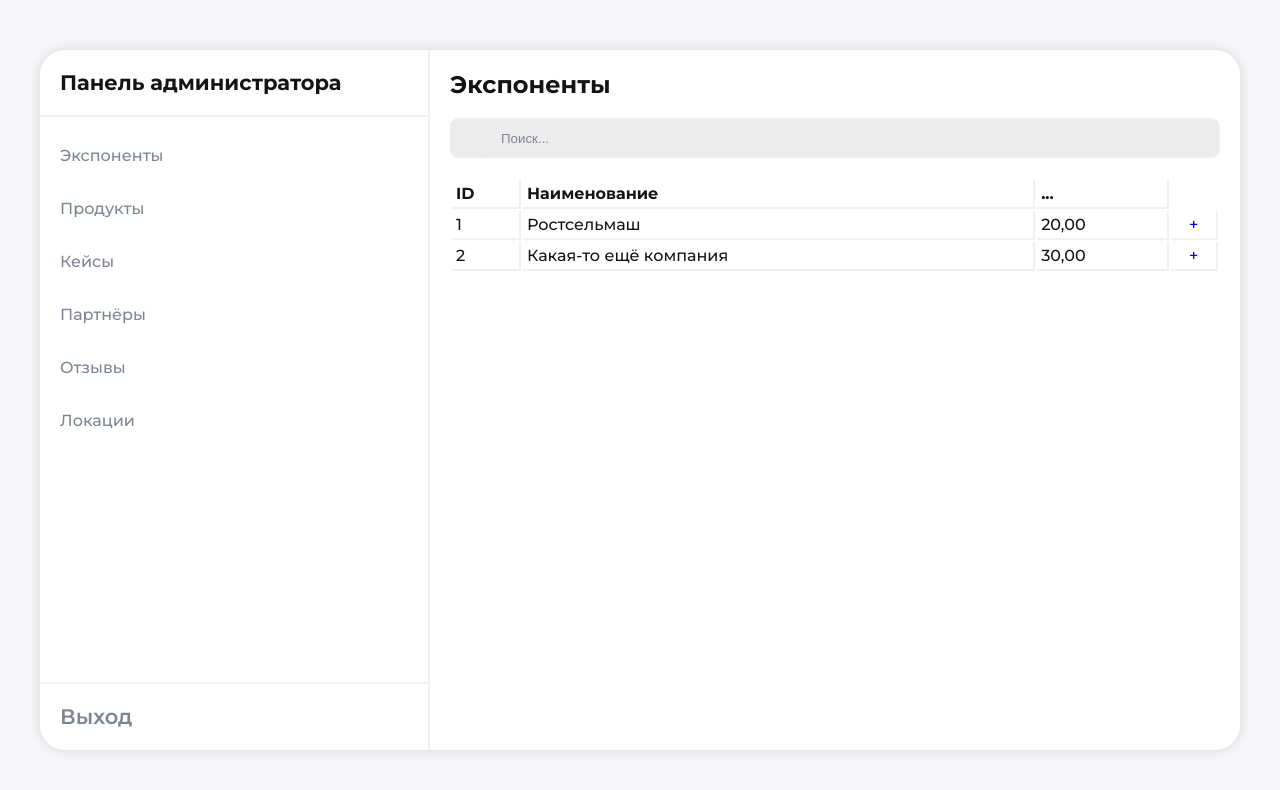
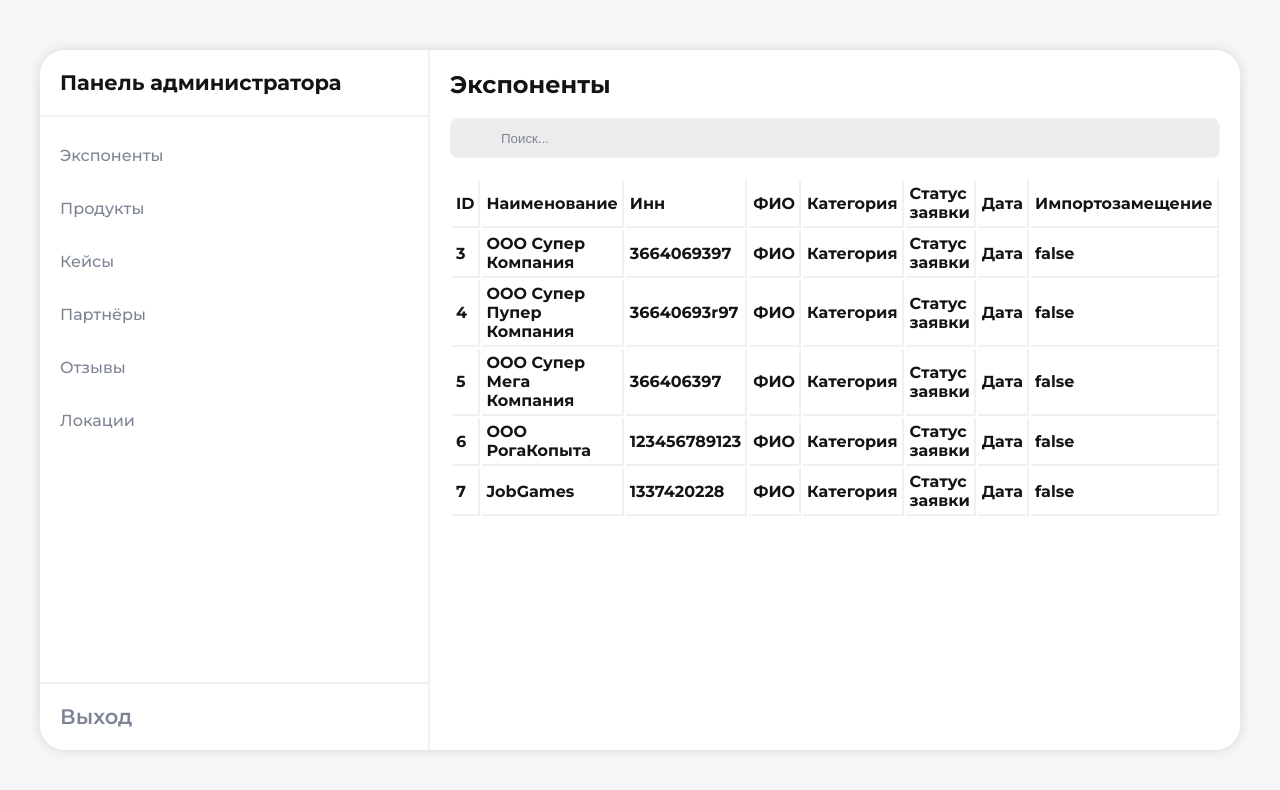
Before and after one commit to milkhunters/hahaton-frontend, a Vue app: page /admin/exhibitors in a window 1280 px wide. Shown: the top 790 px of the page. Built offline with nearby package versions, Linux system fonts and the light colour scheme; a web font is replaced by a local one.

Commit message:
fix admin pages and router

```diff
--- a/src/components/admin/admin.vue
+++ b/src/components/admin/admin.vue
@@ -58,6 +58,7 @@ export default {
   height: 100%;
   width: 100%;
   padding: 20px;
+  overflow-x: auto;
 }
 .data_title {
   font-weight: 600;
--- a/src/components/admin/adminPages/adminCase.vue
+++ b/src/components/admin/adminPages/adminCase.vue
@@ -3,7 +3,33 @@
   <br>
   <admin-search></admin-search>
 <div>
-  Admin Case
+  <table class="admin_table">
+
+    <tr>
+      <th>ID</th>
+      <th>Наименование</th>
+      <th>Ссылка</th>
+      <th>Категория</th>
+      <th>Статус публикации</th>
+      <th>Ссылка</th>
+      <th>GPS</th>
+      <th>Компания</th>
+    </tr>
+
+
+    <tr v-for="item in cases" :key="item.id">
+      <td>{{ item.id }}</td>
+      <td>{{ item.caseName }}</td>
+      <td>{{ item.caseLink }}</td>
+      <td>{{ item.caseType }}</td>
+      <td>{{ item.caseStatus }}</td>
+      <td>{{ item.caseDate }}</td>
+      <td>{{ item.caseCompany }}</td>
+      <td>{{ item.caseShield }}</td>
+      <td><a href="#" class="table_link">+</a></td>
+    </tr>
+
+  </table>
 </div>
 </template>
 
@@ -11,10 +37,43 @@
 import AdminSearch from "@/components/admin/adminComponent/adminSearch";
 export default {
   name: "adminCase",
-  components: {AdminSearch}
-}
+  components: {AdminSearch},
+  data() {
+    return{
+      cases: [
+        {
+          id: 1, caseName: 'РостЗавод', caseLink: 'https://zrost.com', caseType: 'Сельхоз-техника', caseStatus: 'Иванов Иван', caseDate: '123456789', caseCompany: 'Принято', caseShield: 'Да'
+        }
+      ]}
+    }
+  }
+
 </script>
 
 <style scoped>
-
+.admin_table {
+  margin-top: 20px;
+  width: 100%;
+}
+.admin_table tr {
+  border: 1px solid var(--border-light);
+}
+.admin_table th {
+  border-right: 2px solid var(--border-light);
+  border-bottom: 2px solid var(--border-light);
+  text-align: left;
+  padding: 4px;
+}
+.admin_table td {
+  border-right: 2px solid var(--border-light);
+  padding: 4px;
+  border-bottom: 2px solid var(--border-light);
+}
+.table_link {
+  display: flex;
+  justify-content: center;
+  align-items: center;
+  width: 100%;
+  height: 100%;
+}
 </style>
--- a/src/components/admin/adminPages/adminExhibitors.vue
+++ b/src/components/admin/adminPages/adminExhibitors.vue
@@ -5,25 +5,28 @@
 <div>
   <table class="admin_table">
 
-    <tr>
+    <tr class="admin_table_title">
       <th>ID</th>
       <th>Наименование</th>
-      <th>...</th>
+      <th>Инн</th>
+      <th>ФИО</th>
+      <th>Категория</th>
+      <th>Статус заявки</th>
+      <th>Дата</th>
+      <th>Импортозамещение</th>
     </tr>
 
-    <tr>
-      <td>1</td>
-      <td>Ростсельмаш</td>
-      <td>20,00</td>
-      <td><a href="#" class="table_link">+</a></td>
+    <tr class="admin_table_newtitle" v-for="item in exhibitors2" :key="item.id">
+      <th>{{ item.id }}</th>
+      <th>{{ item.title }}</th>
+      <th>{{ item.inn }}</th>
+      <th>ФИО</th>
+      <th>Категория</th>
+      <th>Статус заявки</th>
+      <th>Дата</th>
+      <th>{{ item.import_substitution_shield }}</th>
     </tr>
 
-    <tr>
-      <td>2</td>
-      <td>Какая-то ещё компания</td>
-      <td>30,00</td>
-      <td><a href="#" class="table_link">+</a></td>
-    </tr>
 
   </table>
 </div>
@@ -34,7 +37,97 @@ import AdminSearch from "@/components/admin/adminComponent/adminSearch";
 export default {
   name: "ExhibitorsApp",
   components: {AdminSearch},
-
+  data() {
+    return{
+      exhibitors: [
+        {
+          id: 1, exName: 'Ростсельмаш', ExInn: '123456789123', exFIO: 'Петров Петр', exCategorie: 'Сельхоз-техника', exStatus: 'Принято', exDate: '20.10.2022', exManufacture: 'Да'
+        }
+          ],
+      exhibitors2: [
+            {
+              "id": 3,
+              "import_substitution_shield": false,
+              "category_id": null,
+              "legal_address": null,
+              "logo": null,
+              "about": null,
+              "cover": null,
+              "description": null,
+              "company_url": null,
+              "manufacture_address": null,
+              "catalog_id": null,
+              "inn": "3664069397",
+              "title": "ООО Супер Компания",
+              "phone_number": null
+            },
+        {
+          "id": 4,
+          "import_substitution_shield": false,
+          "category_id": null,
+          "legal_address": null,
+          "logo": null,
+          "about": null,
+          "cover": null,
+          "description": null,
+          "company_url": null,
+          "manufacture_address": null,
+          "catalog_id": null,
+          "inn": "36640693r97",
+          "title": "ООО Супер Пупер Компания",
+          "phone_number": null
+        },
+        {
+          "id": 5,
+          "import_substitution_shield": false,
+          "category_id": null,
+          "legal_address": null,
+          "logo": null,
+          "about": null,
+          "cover": null,
+          "description": null,
+          "company_url": null,
+          "manufacture_address": null,
+          "catalog_id": null,
+          "inn": "366406397",
+          "title": "ООО Супер Мега Компания",
+          "phone_number": null
+        },
+        {
+          "id": 6,
+          "import_substitution_shield": false,
+          "category_id": null,
+          "legal_address": null,
+          "logo": null,
+          "about": null,
+          "cover": null,
+          "description": null,
+          "company_url": null,
+          "manufacture_address": null,
+          "catalog_id": null,
+          "inn": "123456789123",
+          "title": "ООО РогаКопыта",
+          "phone_number": null
+        },
+        {
+          "id": 7,
+          "import_substitution_shield": false,
+          "category_id": null,
+          "legal_address": null,
+          "logo": null,
+          "about": null,
+          "cover": null,
+          "description": null,
+          "company_url": null,
+          "manufacture_address": null,
+          "catalog_id": null,
+          "inn": "1337420228",
+          "title": "JobGames",
+          "phone_number": null
+        }
+      ]
+    }
+  }
 
 }
 </script>
@@ -55,6 +148,7 @@ export default {
   border-bottom: 2px solid var(--border-light);
   text-align: left;
   padding: 4px;
+  /*font-weight: 500;*/
 }
 .admin_table td {
   border-right: 2px solid var(--border-light);
@@ -68,4 +162,11 @@ export default {
   width: 100%;
   height: 100%;
 }
+.admin_table_title{
+  font-weight: 500;
+}
+
+.admin_table_newtitle {
+  font-weight: 600;
+}
 </style>
--- a/src/components/admin/adminPages/adminLocations.vue
+++ b/src/components/admin/adminPages/adminLocations.vue
@@ -3,7 +3,33 @@
   <br>
   <admin-search></admin-search>
 <div>
-Location
+  <table class="admin_table">
+
+    <tr>
+      <th>ID</th>
+      <th>Наименование</th>
+      <th>Адрес</th>
+      <th>Тип сотрудничества</th>
+      <th>Статус публикации</th>
+      <th>Ссылка</th>
+      <th>GPS</th>
+      <th>Компания</th>
+    </tr>
+
+
+    <tr v-for="item in locations" :key="item.id">
+      <td>{{ item.id }}</td>
+      <td>{{ item.name }}</td>
+      <td>{{ item.address }}</td>
+      <td>{{ item.type }}</td>
+      <td>{{ item.status }}</td>
+      <td>{{ item.link }}</td>
+      <td>{{ item.gps }}</td>
+      <td>{{ item.companyName }}</td>
+      <td><a href="#" class="table_link">+</a></td>
+    </tr>
+
+  </table>
 </div>
 </template>
 
@@ -11,10 +37,41 @@ Location
 import AdminSearch from "@/components/admin/adminComponent/adminSearch";
 export default {
   name: "adminLocations",
-  components: {AdminSearch}
+  components: {AdminSearch},
+  data() {
+    return{
+      locations: [
+        { id: 1, name: 'Пентхаус', address: 'ул.Северная 120/1', type: 'Партнер', status: 'Принято', link: 'https/google.com', gps: '39.7136063', companyName: 'Оджетто' }
+      ]
+    }
+  }
 }
 </script>
 
 <style scoped>
-
+.admin_table {
+  margin-top: 20px;
+  width: 100%;
+}
+.admin_table tr {
+  border: 1px solid var(--border-light);
+}
+.admin_table th {
+  border-right: 2px solid var(--border-light);
+  border-bottom: 2px solid var(--border-light);
+  text-align: left;
+  padding: 4px;
+}
+.admin_table td {
+  border-right: 2px solid var(--border-light);
+  padding: 4px;
+  border-bottom: 2px solid var(--border-light);
+}
+.table_link {
+  display: flex;
+  justify-content: center;
+  align-items: center;
+  width: 100%;
+  height: 100%;
+}
 </style>
--- a/src/components/admin/adminPages/adminPartner.vue
+++ b/src/components/admin/adminPages/adminPartner.vue
@@ -3,7 +3,26 @@
   <br>
  <admin-search></admin-search>
 <div>
-Partner
+  <table class="admin_table">
+
+    <tr>
+      <th>ID</th>
+      <th>Наименование</th>
+      <th>Статутс публикации</th>
+      <th>Дата публикации</th>
+      <th>Приоритетность</th>
+    </tr>
+
+
+    <tr v-for="item in partner" :key="item.id">
+      <td>{{ item.id }}</td>
+      <td>{{ item.name }}</td>
+      <td>{{ item.status }}</td>
+      <td>{{ item.date }}</td>
+      <td>{{ item.priority }}</td>
+    </tr>
+
+  </table>
 </div>
 </template>
 
@@ -12,10 +31,40 @@ import AdminSearch from "@/components/admin/adminComponent/adminSearch";
 export default {
   name: "adminPartner",
   components: {AdminSearch},
-
+  data() {
+    return{
+      partner:[
+        {id: 1, name: 'РосАтом', status: 'Принято', date: '10.10.2019', priority: 1}
+      ]
+    }
+  }
 }
 </script>
 
 <style scoped>
-
+.admin_table {
+  margin-top: 20px;
+  width: 100%;
+}
+.admin_table tr {
+  border: 1px solid var(--border-light);
+}
+.admin_table th {
+  border-right: 2px solid var(--border-light);
+  border-bottom: 2px solid var(--border-light);
+  text-align: left;
+  padding: 4px;
+}
+.admin_table td {
+  border-right: 2px solid var(--border-light);
+  padding: 4px;
+  border-bottom: 2px solid var(--border-light);
+}
+.table_link {
+  display: flex;
+  justify-content: center;
+  align-items: center;
+  width: 100%;
+  height: 100%;
+}
 </style>
--- a/src/components/admin/adminPages/adminProduct.vue
+++ b/src/components/admin/adminPages/adminProduct.vue
@@ -15,17 +15,14 @@
         </tr>
 
 
-      <tr v-for="item in exhibitors" :key="item.id">
+      <tr v-for="item in products" :key="item.id">
         <td>{{ item.id }}</td>
         <td>{{ item.companyName }}</td>
         <td>{{ item.categorie }}</td>
         <td>{{ item.fio }}</td>
         <td>{{ item.status }}</td>
         <td>{{ item.date }}</td>
-        <td><a href="#" class="table_link">+</a></td>
       </tr>
-
-
 
     </table>
   </div>
@@ -39,9 +36,9 @@ export default {
   components: {AdminSearch},
   data() {
     return{
-      exhibitors: [
+      products: [
         {
-          id: 1, companyName: 'Ростсельмаш', categorie: 'Сельхоз-техника', fio: 'Иванов Иван', inn: '123456789', status: 'Принято', date: '12.10.2022'
+          id: 1, productType: '', productManufacture: '', productBrend: '', productName: 'Ростсельмаш', productePrice: '', productCategorie: 'Сельхоз-техника', productShield: '', productStatus: 'Принято' , productDate: '12.10.2022'
         },
         {
           id: 2, companyName: 'Оджетто', categorie: 'Программное обеспечение', fio: 'Петров Никита ', inn: '646432763', status: 'Принято', date: '23.8.2022'
--- a/src/components/admin/adminPages/adminReviews.vue
+++ b/src/components/admin/adminPages/adminReviews.vue
@@ -3,7 +3,33 @@
   <br>
   <admin-search></admin-search>
 <div>
-Reviews
+  <table class="admin_table">
+
+    <tr>
+      <th>ID</th>
+      <th>От комании</th>
+      <th>Компании</th>
+      <th>ФИО</th>
+      <th>Отзыв</th>
+      <th>Статус публикации</th>
+      <td>Дата</td>
+    </tr>
+
+
+    <tr v-for="item in reviews" :key="item.id">
+      <td>{{ item.id }}</td>
+      <td>{{ item.companyNameFrom }}</td>
+      <td>{{ item.companyNameTo }}</td>
+      <td>{{ item.fio }}</td>
+      <td>{{ item.state }}</td>
+      <td>{{ item.date }}</td>
+      <td>{{ item.text }}</td>
+
+    </tr>
+
+
+
+  </table>
 </div>
 </template>
 
@@ -11,7 +37,17 @@ Reviews
 import AdminSearch from "@/components/admin/adminComponent/adminSearch";
 export default {
   name: "adminReviews",
-  components: {AdminSearch}
+  components: {AdminSearch},
+  data() {
+    return{
+      reviews: [
+        {
+          id: 1, companyNameFrom: 'Ростсельмаш', companyNameTo: 'Одджетто', fio: 'Иванов Иван ', point: 4.5, state: 'Принято', date: '06.04.2021', text: 'Качественный продукт!'
+        }
+      ]
+
+    }
+  }
 }
 </script>
 
```
Also changed, not shown: src/components/admin/adminComponent/adminNavbar.vue (+14 -2 lines), src/router/router.js (+7 -1 lines).
